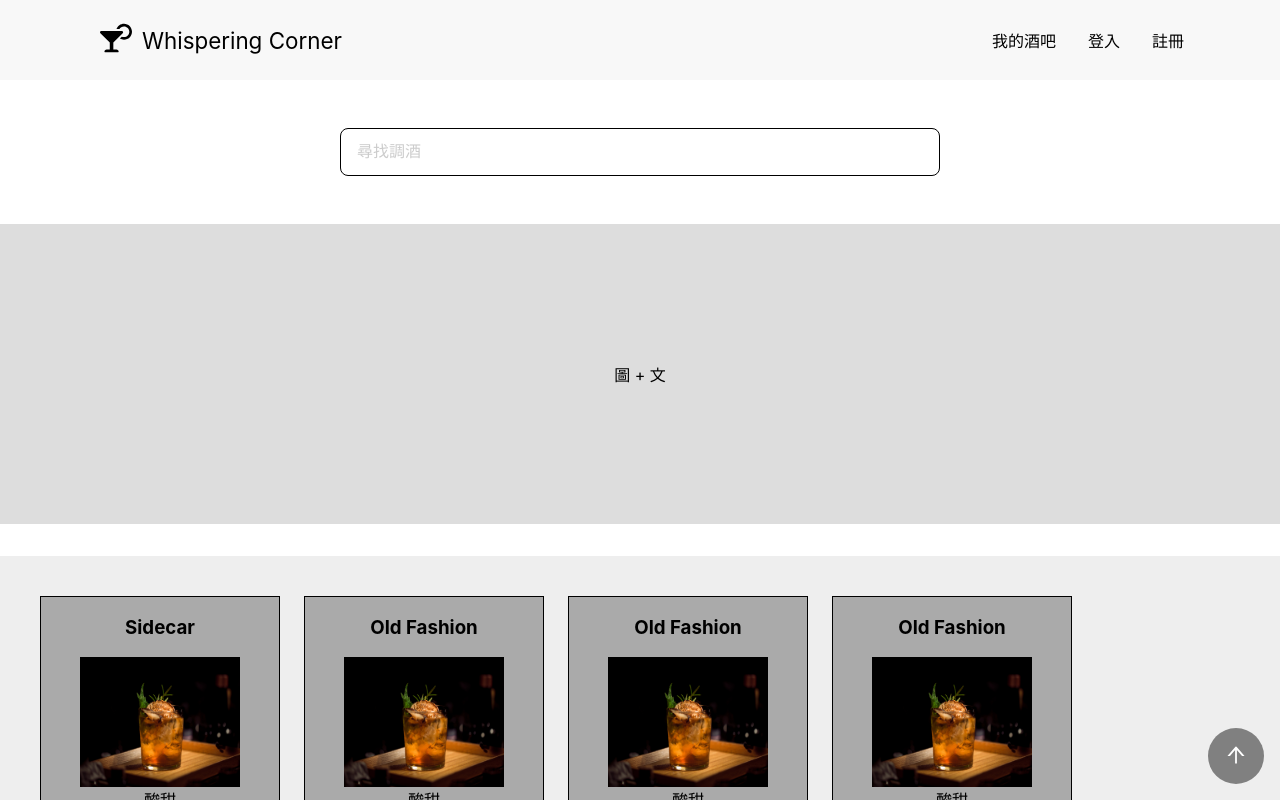
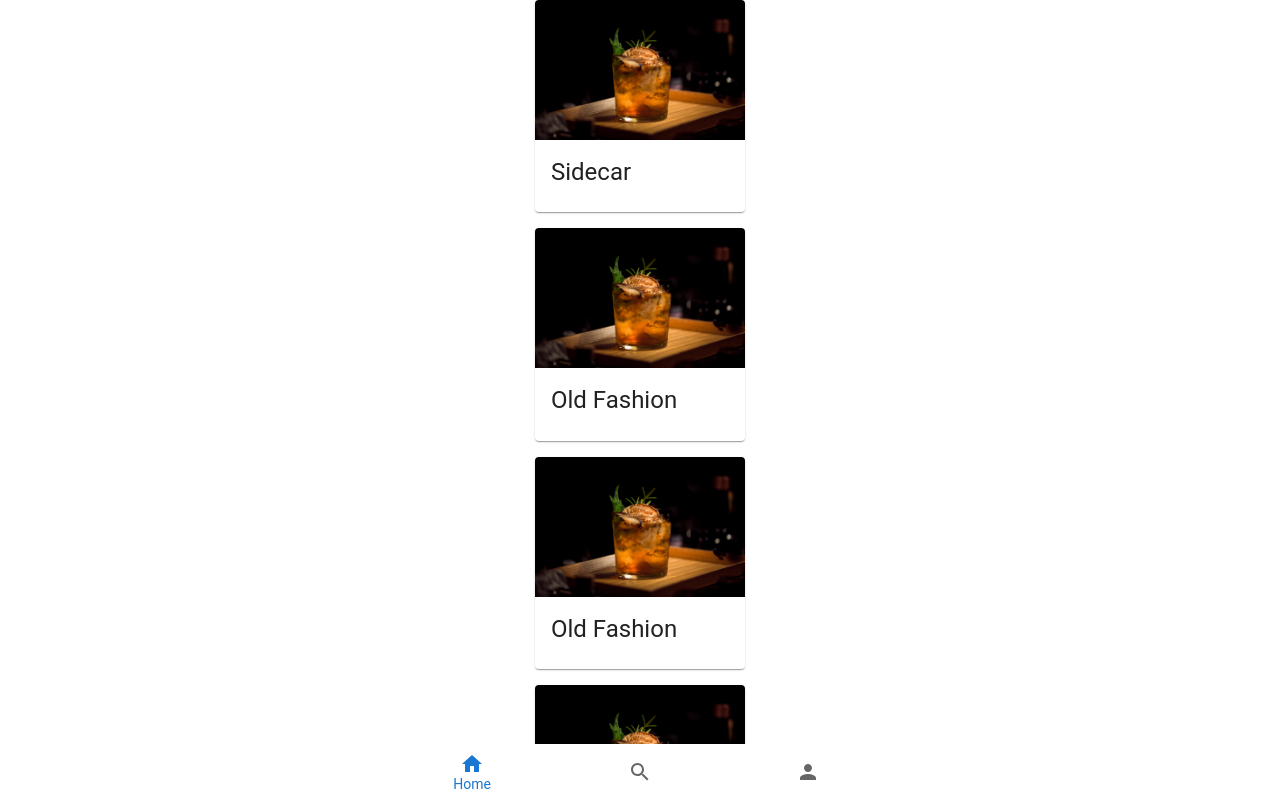
Before and after one commit to beecool-cocktail/application-frontend, a Next.js app: page / in a window 1280 px wide. Shown: the top 800 px of the page. Built offline with nearby package versions, Linux system fonts and the light colour scheme.

Commit message:
feat: bottom navigation

```diff
--- /dev/null
+++ b/components/cocktailCardList/cocktailCard.tsx
@@ -0,0 +1,29 @@
+import {
+  Card,
+  CardActionArea,
+  CardContent,
+  CardMedia,
+  Typography
+} from '@mui/material'
+import { Cocktail } from '../../types/cocktail'
+
+type CocktailCardProps = {
+  cocktail: Cocktail
+}
+
+const CocktailCard = ({ cocktail }: CocktailCardProps) => {
+  return (
+    <Card>
+      <CardActionArea>
+        <CardMedia component="img" height="140" image={cocktail.imageUrl} />
+        <CardContent>
+          <Typography gutterBottom variant="h5" component="div">
+            {cocktail.name}
+          </Typography>
+        </CardContent>
+      </CardActionArea>
+    </Card>
+  )
+}
+
+export default CocktailCard
--- /dev/null
+++ b/components/cocktailCardList/cocktailCardList.tsx
@@ -0,0 +1,19 @@
+import { Stack } from '@mui/material'
+import { Cocktail } from '../../types/cocktail'
+import CocktailCard from './cocktailCard'
+
+type CocktailCardListProps = {
+  data: Cocktail[]
+}
+
+const CocktailCardList = ({ data }: CocktailCardListProps) => {
+  return (
+    <Stack spacing={2}>
+      {data.map(cocktail => {
+        return <CocktailCard key={cocktail.id} cocktail={cocktail} />
+      })}
+    </Stack>
+  )
+}
+
+export default CocktailCardList
--- a/components/layout.js
+++ b/components/layout.js
@@ -1,15 +1,57 @@
+import { BottomNavigation, BottomNavigationAction } from '@mui/material'
+import { Home, Search, Person } from '@mui/icons-material'
+import { useRouter } from 'next/router'
 import Navbar from './navbar'
 import Footer from './footer'
 import ScrollToTopButton from './scrollToTopButton'
 import styles from '../styles/Layout.module.css'
+import { useState } from 'react'
+
+const routes = [
+  {
+    path: '/',
+    icon: <Home />,
+    label: 'Home'
+  },
+  {
+    path: '/search',
+    icon: <Search />,
+    label: 'Search'
+  },
+  {
+    path: '/person',
+    icon: <Person />,
+    label: 'person'
+  }
+]
 
 export default function Layout({ children }) {
+  const router = useRouter()
+  const [value, setValue] = useState(router.asPath)
+
   return (
     <div className={styles.container}>
-      <Navbar />
       {children}
-      <Footer />
-      <ScrollToTopButton />
+      <BottomNavigation
+        value={value}
+        onChange={(_event, index) => setValue(index)}
+        sx={{
+          position: 'fixed',
+          bottom: 0,
+          left: 0,
+          width: '100%'
+        }}
+      >
+        {routes.map(route => (
+          <BottomNavigationAction
+            key={route.path}
+            label={route.label}
+            value={route.path}
+            icon={route.icon}
+            onClick={() => router.push(route.path)}
+          />
+        ))}
+      </BottomNavigation>
     </div>
   )
 }
--- /dev/null
+++ b/mock/mockCocktails.ts
@@ -0,0 +1,58 @@
+import type { Cocktail } from '../types/cocktail'
+
+export default [
+  {
+    id: 1,
+    name: 'Sidecar',
+    tags: ['酸甜', '冬季'],
+    imageUrl: '/cocktail.jpg'
+  },
+  {
+    id: 2,
+    name: 'Old Fashion',
+    tags: ['酸甜', '冬季'],
+    imageUrl: '/cocktail.jpg'
+  },
+  {
+    id: 3,
+    name: 'Old Fashion',
+    tags: ['酸甜', '冬季'],
+    imageUrl: '/cocktail.jpg'
+  },
+  {
+    id: 4,
+    name: 'Old Fashion',
+    tags: ['酸甜', '冬季'],
+    imageUrl: '/cocktail.jpg'
+  },
+  {
+    id: 5,
+    name: 'Old Fashion',
+    tags: ['酸甜', '冬季'],
+    imageUrl: '/cocktail.jpg'
+  },
+  {
+    id: 6,
+    name: 'Old Fashion',
+    tags: ['酸甜', '冬季'],
+    imageUrl: '/cocktail.jpg'
+  },
+  {
+    id: 7,
+    name: 'Old Fashion',
+    tags: ['酸甜', '冬季'],
+    imageUrl: '/cocktail.jpg'
+  },
+  {
+    id: 8,
+    name: 'Old Fashion',
+    tags: ['酸甜', '冬季'],
+    imageUrl: '/cocktail.jpg'
+  },
+  {
+    id: 9,
+    name: 'Old Fashion',
+    tags: ['酸甜', '冬季'],
+    imageUrl: '/cocktail.jpg'
+  }
+] as Cocktail[]
--- a/next.config.js
+++ b/next.config.js
@@ -1,3 +1,4 @@
+/** @type {import('next').NextConfig} */
 module.exports = {
-  reactStrictMode: true,
+  reactStrictMode: true
 }
--- a/package.json
+++ b/package.json
@@ -10,6 +10,10 @@
     "format": "prettier --write \"{pages,components}/**/*.{js,jsx,ts,tsx,json}\""
   },
   "dependencies": {
+    "@emotion/react": "^11.6.0",
+    "@emotion/styled": "^11.6.0",
+    "@mui/icons-material": "^5.1.1",
+    "@mui/material": "^5.1.1",
     "next": "12.0.3",
     "react": "17.0.2",
     "react-dom": "17.0.2",
--- a/pages/index.tsx
+++ b/pages/index.tsx
@@ -3,73 +3,11 @@ import { useState, useEffect } from 'react'
 import Head from 'next/head'
 import styles from '../styles/Home.module.css'
 import Layout from '../components/layout'
-import SearchBar from '../components/searchBar'
-import Banner from '../components/banner'
-import CocktailList from '../components/cocktailList/cocktailList'
-
-type Cocktail = {
-  id: number
-  name: string
-  tags: string[]
-  imageUrl: string
-}
-
-const mockCocktails: Cocktail[] = [
-  {
-    id: 1,
-    name: 'Sidecar',
-    tags: ['酸甜', '冬季'],
-    imageUrl: '/cocktail.jpg'
-  },
-  {
-    id: 2,
-    name: 'Old Fashion',
-    tags: ['酸甜', '冬季'],
-    imageUrl: '/cocktail.jpg'
-  },
-  {
-    id: 3,
-    name: 'Old Fashion',
-    tags: ['酸甜', '冬季'],
-    imageUrl: '/cocktail.jpg'
-  },
-  {
-    id: 4,
-    name: 'Old Fashion',
-    tags: ['酸甜', '冬季'],
-    imageUrl: '/cocktail.jpg'
-  },
-  {
-    id: 5,
-    name: 'Old Fashion',
-    tags: ['酸甜', '冬季'],
-    imageUrl: '/cocktail.jpg'
-  },
-  {
-    id: 6,
-    name: 'Old Fashion',
-    tags: ['酸甜', '冬季'],
-    imageUrl: '/cocktail.jpg'
-  },
-  {
-    id: 7,
-    name: 'Old Fashion',
-    tags: ['酸甜', '冬季'],
-    imageUrl: '/cocktail.jpg'
-  },
-  {
-    id: 8,
-    name: 'Old Fashion',
-    tags: ['酸甜', '冬季'],
-    imageUrl: '/cocktail.jpg'
-  },
-  {
-    id: 9,
-    name: 'Old Fashion',
-    tags: ['酸甜', '冬季'],
-    imageUrl: '/cocktail.jpg'
-  }
-]
+import { Cocktail } from '../types/cocktail'
+import mockCocktails from '../mock/mockCocktails'
+import CocktailCardList from '../components/cocktailCardList/cocktailCardList'
+// import SearchBar from '../components/searchBar'
+// import Banner from '../components/banner'
 
 const Home: NextPage = () => {
   const [cocktails, setCocktails] = useState<Cocktail[]>([])
@@ -91,9 +29,10 @@ const Home: NextPage = () => {
         <link rel="icon" href="/favicon.ico" />
       </Head>
       <main className={styles.main}>
-        <SearchBar />
-        <Banner />
-        <CocktailList cocktails={cocktails} loading={loading} />
+        <CocktailCardList data={cocktails} />
+        {/* <SearchBar />
+        <Banner /> */}
+        {/* <CocktailList cocktails={cocktails} loading={loading} /> */}
       </main>
     </Layout>
   )
--- a/styles/Layout.module.css
+++ b/styles/Layout.module.css
@@ -2,7 +2,7 @@
   display: flex;
   flex-direction: column;
   justify-content: center;
-  align-items: center;
+  align-items: stretch;
   min-height: 100vh;
 }
 
--- /dev/null
+++ b/types/cocktail.ts
@@ -0,0 +1,6 @@
+export type Cocktail = {
+  id: number
+  name: string
+  tags: string[]
+  imageUrl: string
+}
```
Also changed, not shown: pages/person.tsx (added, +19 -0 lines), pages/search.tsx (added, +19 -0 lines), 1 other file (tests, documents, lock files or other folders).
